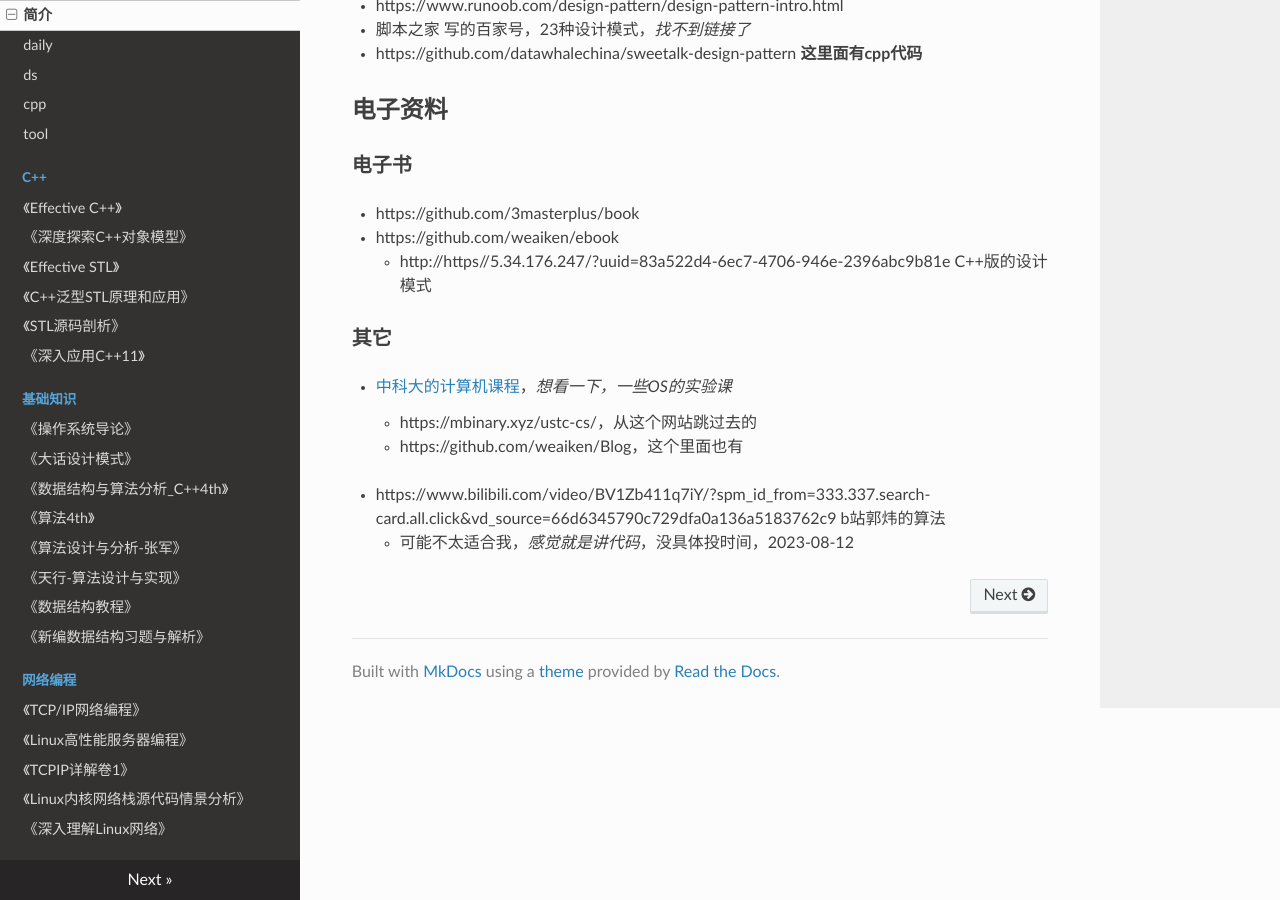
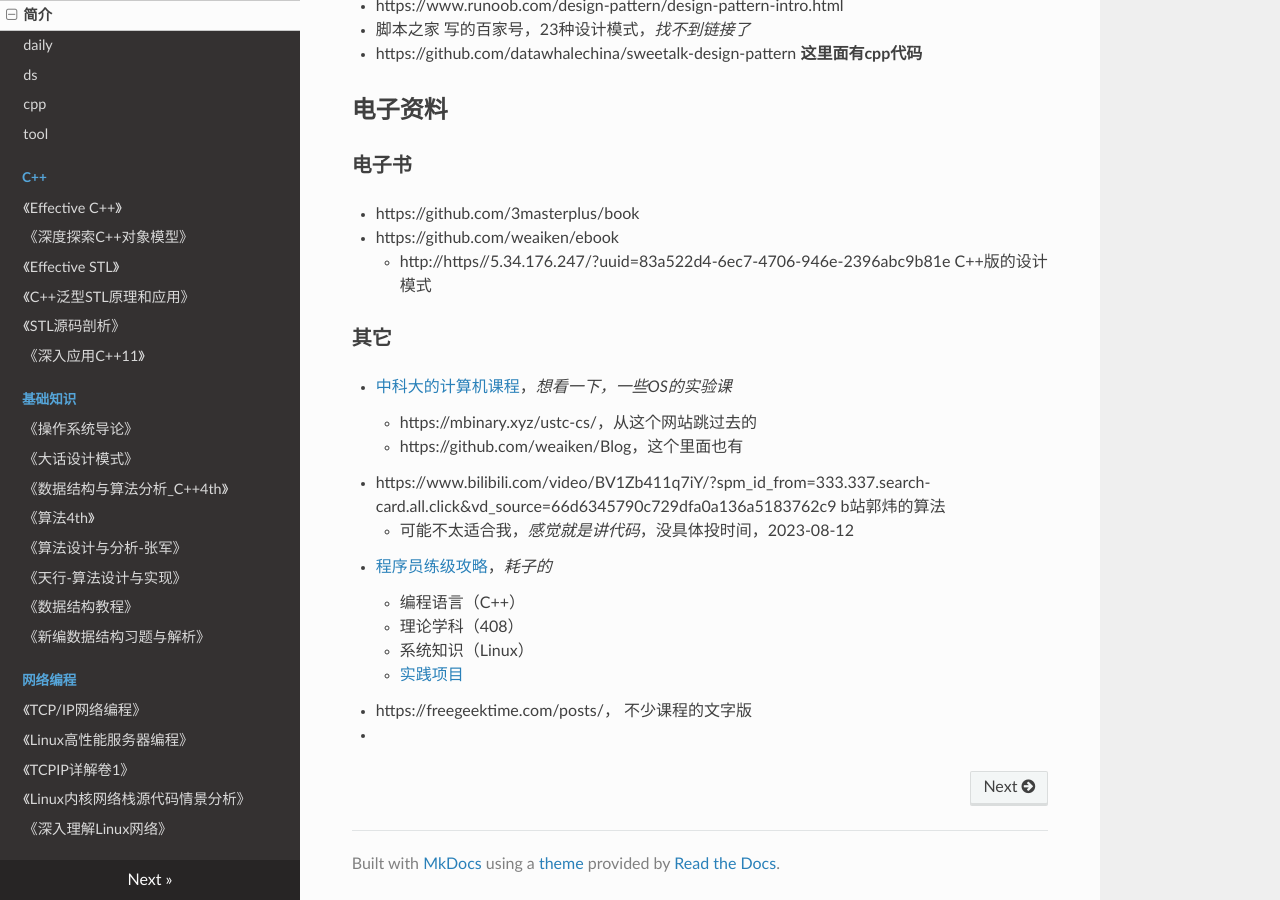
Before and after one commit to wolflion/booknotes, an MkDocs documentation site: the page built from docs/index.md, in a window 1280 px wide and 900 px high, scrolled down 1715 px. Built offline with MkDocs 1.6.1, drawn with Linux system fonts in a browser that asks for light colours; nearby versions of some CDN libraries.

Commit message:
Update index.md

```diff
--- a/docs/index.md
+++ b/docs/index.md
@@ -75,6 +75,12 @@ https://lxr.missinglinkelectronics.com/linux+v2.6.24/include/linux/skbuff.h，li
 + [中科大的计算机课程](https://github.com/USTC-Resource/USTC-Course)，*想看一下，一些OS的实验课*
   + https://mbinary.xyz/ustc-cs/，从这个网站跳过去的
   + https://github.com/weaiken/Blog，这个里面也有
-
 + https://www.bilibili.com/video/BV1Zb411q7iY/?spm_id_from=333.337.search-card.all.click&vd_source=66d6345790c729dfa0a136a5183762c9   b站郭炜的算法
   + 可能不太适合我，*感觉就是讲代码*，没具体投时间，2023-08-12
++ [程序员练级攻略](https://github.com/leesper/ProgrammersLevelUp)，*耗子的*
+  + 编程语言（C++）
+  + 理论学科（408）
+  + 系统知识（Linux）
+  + [实践项目](https://github.com/leesper/ProgrammersLevelUp/blob/main/07_%E7%B3%BB%E7%BB%9F%E7%9F%A5%E8%AF%86/README.md)
++ https://freegeektime.com/posts/， 不少课程的文字版
++
```
